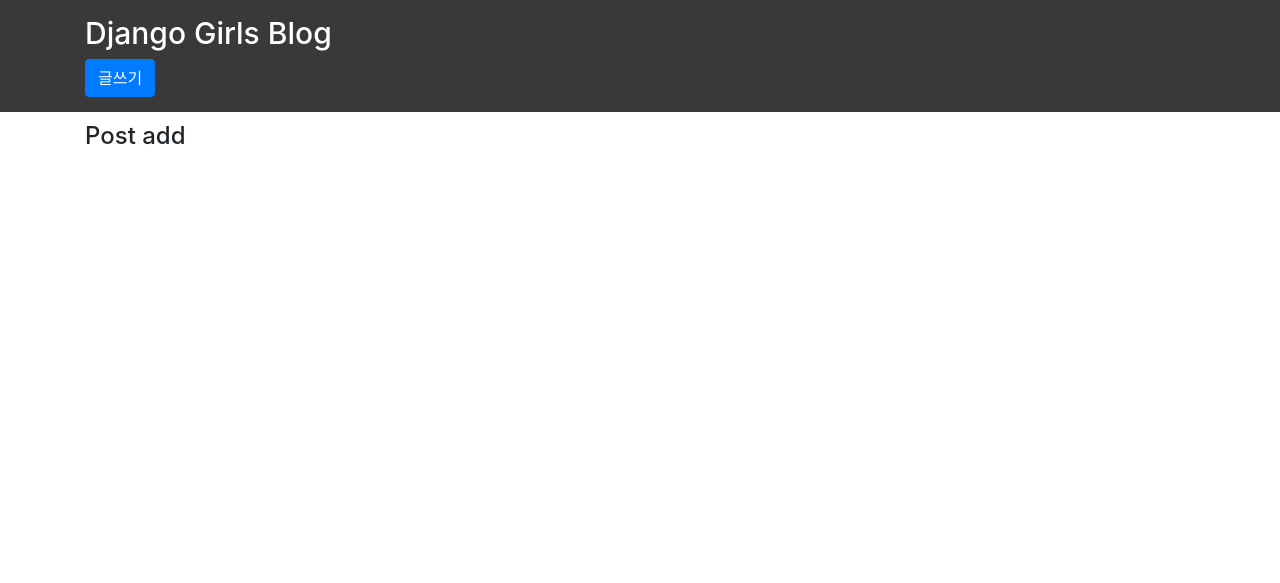
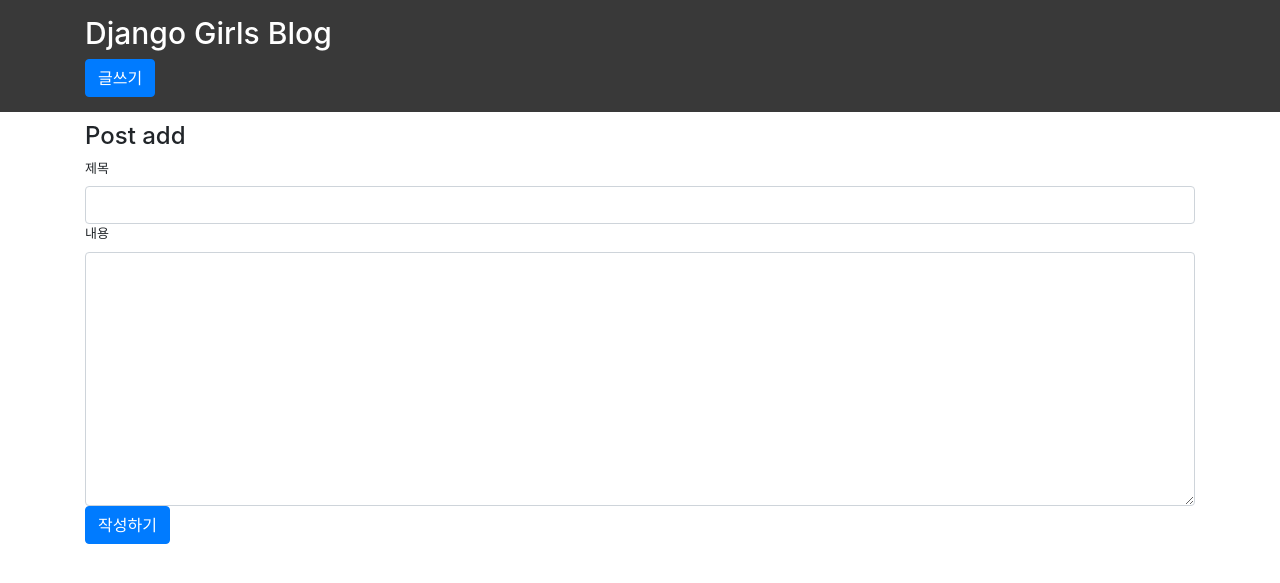
Before and after one commit to standbyme227/Djangogirls_Tutorial, a Django app: page /add/ in a window 1280 px wide. Shown: the top 583 px of the page. Run offline with Django 3.2, Linux system fonts and the light colour scheme; some libraries are stand-ins or nearby versions.

Commit message:
post_add 템플릿에 form을 작성하고  csfg_token태그 사용

```diff
--- a/django/templates/blog/post_add.html
+++ b/django/templates/blog/post_add.html
@@ -4,3 +4,22 @@
 {% block title %}
     Post add
 {% endblock %}
+
+{% block content %}
+
+<form action="" method="POST">
+    {% csrf_token %}
+    <div class="from-group">
+        <label for="title">제목</label>
+        <input id="title" name="title" type="text" class="form-control">
+    </div>
+
+    <div class="from-group">
+        <label for="content">내용</label>
+        <textarea name="content" id="content" cols="30" rows="10" class="form-control"></textarea>
+    </div>
+
+    <button type="submit" class="btn btn-primary">작성하기</button>
+</form>
+
+{% endblock %}
```
